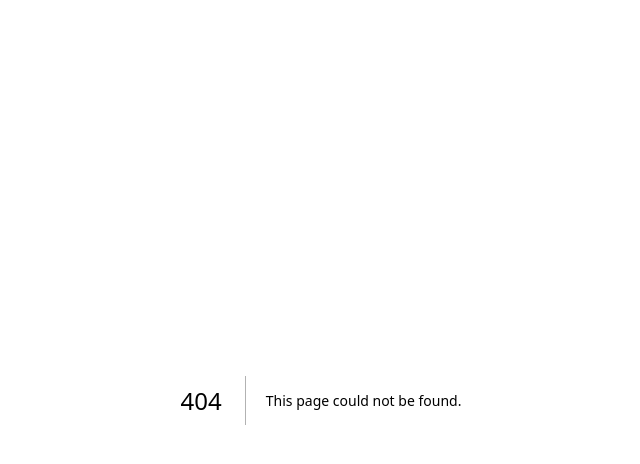
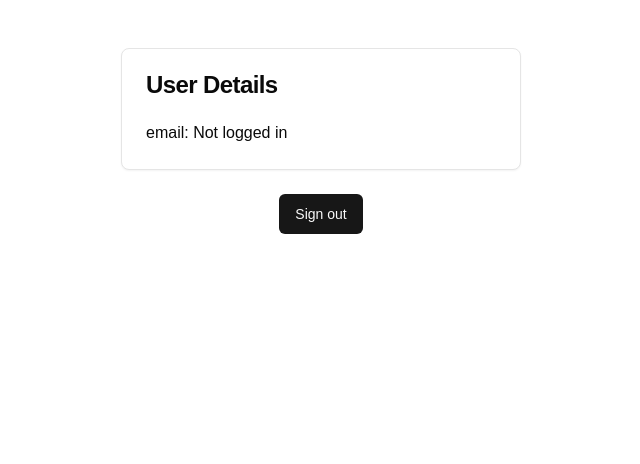
Before and after one commit to Jmen/infrastructure-template, a Next.js app: page /account in a window 1280 px wide. Before the commit this address had no page. Shown: the top 464 px of the page, without its empty margins (319-959 px from the left). Built offline with nearby package versions, Linux system fonts and the light colour scheme; no server answers.

Commit message:
feat: account page

```diff
--- /dev/null
+++ b/app/account/page.tsx
@@ -0,0 +1,13 @@
+import UserDetails from "@/components/userDetails";
+import { SignOutButton } from "@/components/auth/signOutButton";
+
+export default function Home() {
+    return (
+        <div>
+            <div className="flex flex-col items-center justify-between gap-6 p-12">
+                <UserDetails/>
+                <SignOutButton/>
+            </div>
+        </div>
+    );
+}
--- a/app/page.tsx
+++ b/app/page.tsx
@@ -1,14 +1,10 @@
 import { Auth } from "@/components/auth/auth";
-import UserDetails from "@/components/userDetails";
-import { SignOutButton } from "@/components/auth/signOutButton";
 
 export default function Home() {
   return (
     <div>
         <div className="flex flex-col items-center justify-between gap-6 p-12">
             <Auth></Auth>
-            <UserDetails/>
-            <SignOutButton/>
         </div>
     </div>
   );
--- a/components/auth/signInForm.tsx
+++ b/components/auth/signInForm.tsx
@@ -15,6 +15,7 @@ import { Input } from "@/components/ui/input"
 import { signInAction } from "@/actions/auth";
 import { useState } from "react";
 import { DebouncedButton } from '../debouncedButton';
+import { redirect } from "next/navigation";
 
 const formSchema = z.object({
     email: z.string()
@@ -43,6 +44,7 @@ export function SignInForm() {
             setError(result.error);
         } else {
             setError(null);
+            redirect("/account");
         }
     }
 
```
